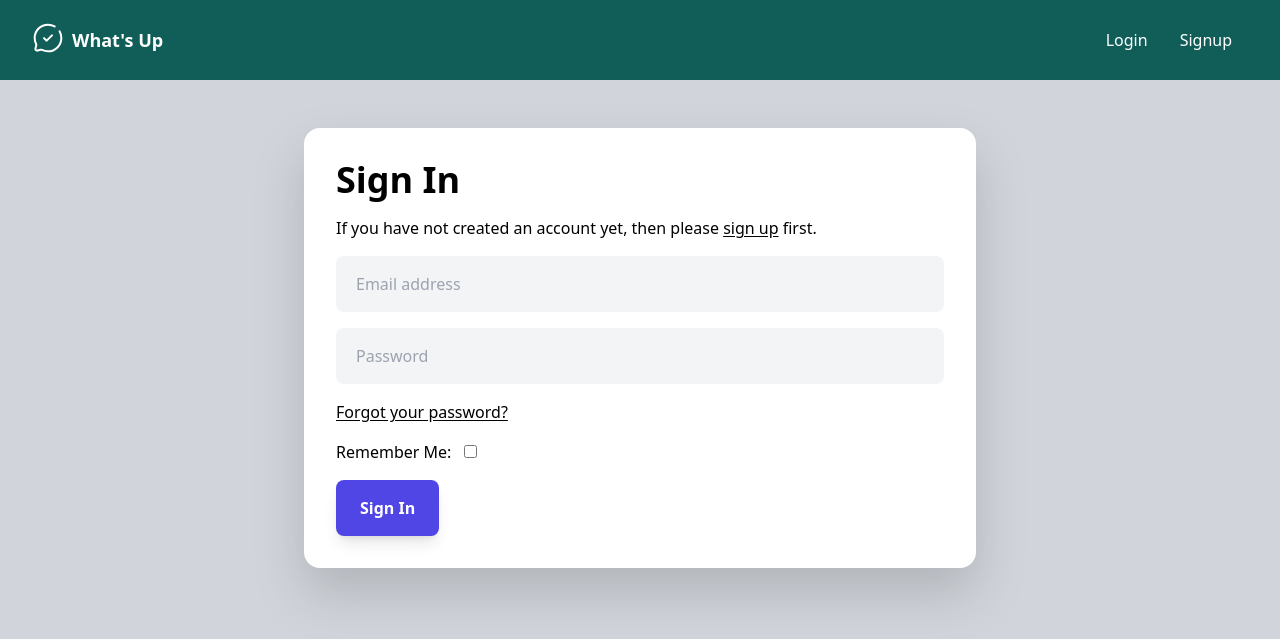
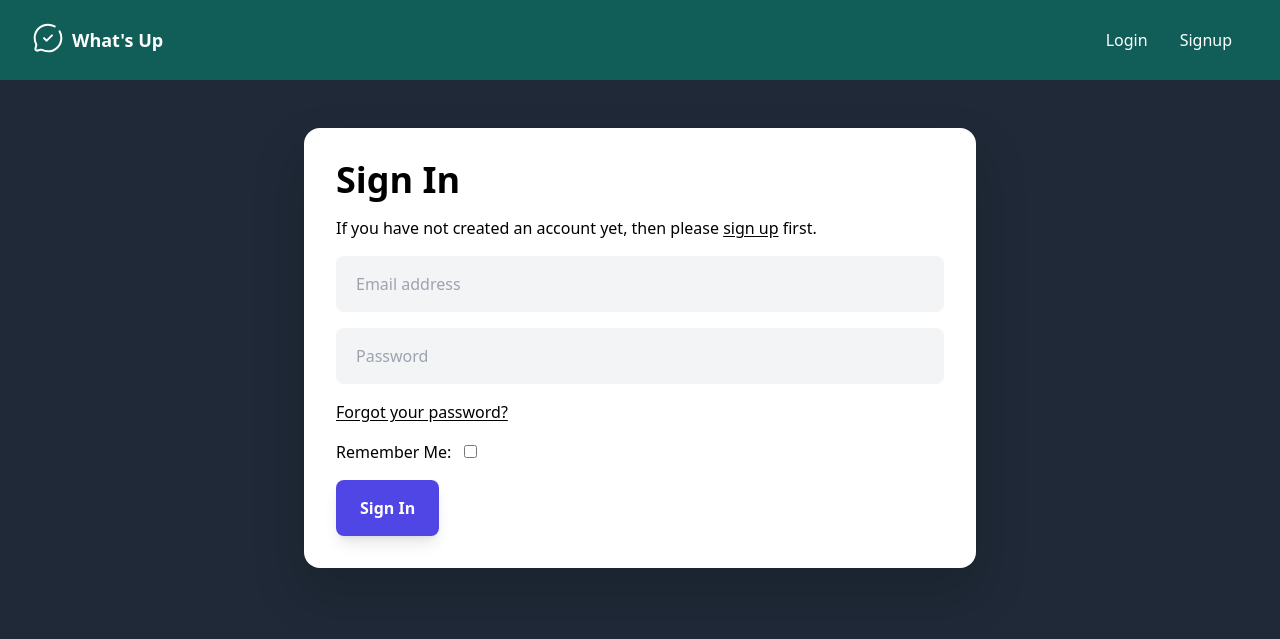
Before and after one commit to BenjaminMehrez/ChatRealtime, a Django app: a page that uses templates/base.html in a window 1280 px wide. Shown: the top 639 px of the page. Run offline with Django 5.2, Linux system fonts and the light colour scheme; data that the repository does not hold is empty; parts of the project's set-up code (start-up, migrations or seed data) failed here and were passed over; some libraries are stand-ins or nearby versions.

Commit message:
update basestaging

```diff
--- a/templates/base.html
+++ b/templates/base.html
@@ -39,7 +39,7 @@
     <script src="https://unpkg.com/hyperscript.org@0.9.12"></script>
     <link rel="stylesheet" href="{% if debug %}{% static 'css/style.css' %}{% else %}{% static 'css/style.min.css' %}{% endif %}">
 </head>
-<body class="bg-gray-300  {% block class %}{% endblock %}" hx-headers='{"X-CSRFToken": "{{ csrf_token }}"}'>
+<body class="bg-gray-800  {% block class %}{% endblock %}" hx-headers='{"X-CSRFToken": "{{ csrf_token }}"}'>
 
     {% include 'includes/messages.html' %}
 
```
